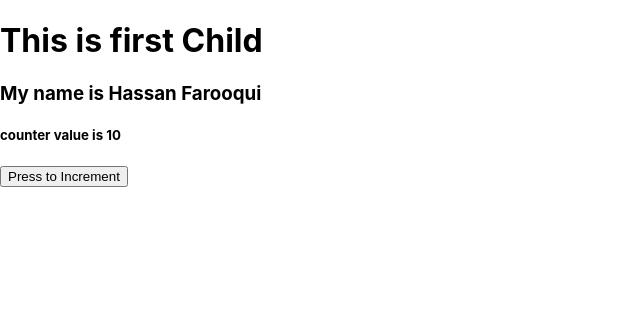
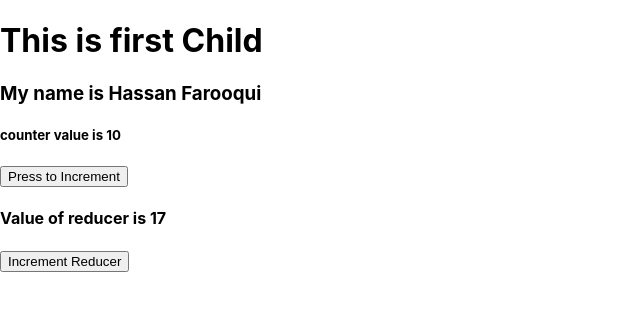
Before and after one commit to HFhassan/myweb, a React (Create React App) app: page / in a window 1280 px wide. Shown: the top 310 px of the page, without its empty margins (0-640 px from the left). Built offline with nearby package versions, Linux system fonts and the light colour scheme.

Commit message:
initialize reducer

```diff
--- /dev/null
+++ b/src/CounterReducer.js
@@ -0,0 +1,8 @@
+const counterReducer = (state, action) => {
+    switch (action){
+        case 'Increment':
+            return state+1
+    }
+}
+
+export default counterReducer;
--- a/src/Parent.js
+++ b/src/Parent.js
@@ -1,6 +1,7 @@
 import React, { useState } from 'react';
 import Child from './Child';
 import counterContext from './CounterContext';
+import SecChild from './SecChild';
 
 const Parent = (props) => {
     let countState = useState(10)
@@ -8,6 +9,7 @@ const Parent = (props) => {
     return (
         <counterContext.Provider value={countState}>
             <Child name = {props.name} />
+            <SecChild />
         </counterContext.Provider>
     )
 }
--- /dev/null
+++ b/src/SecChild.js
@@ -0,0 +1,18 @@
+import React, {useReducer} from 'react';
+import CounterReducer from './CounterReducer';
+
+const SecChild = ()=>{
+    let [state, dispatch] = useReducer(CounterReducer,17);
+    console.log(state);
+    return (
+        <div>
+            <h4>Value of reducer is {state}</h4>
+            <button onClick= { ()=> dispatch('Increment')}>
+                Increment Reducer
+            </button>
+
+        </div>
+    )
+}
+
+export default SecChild;
```
